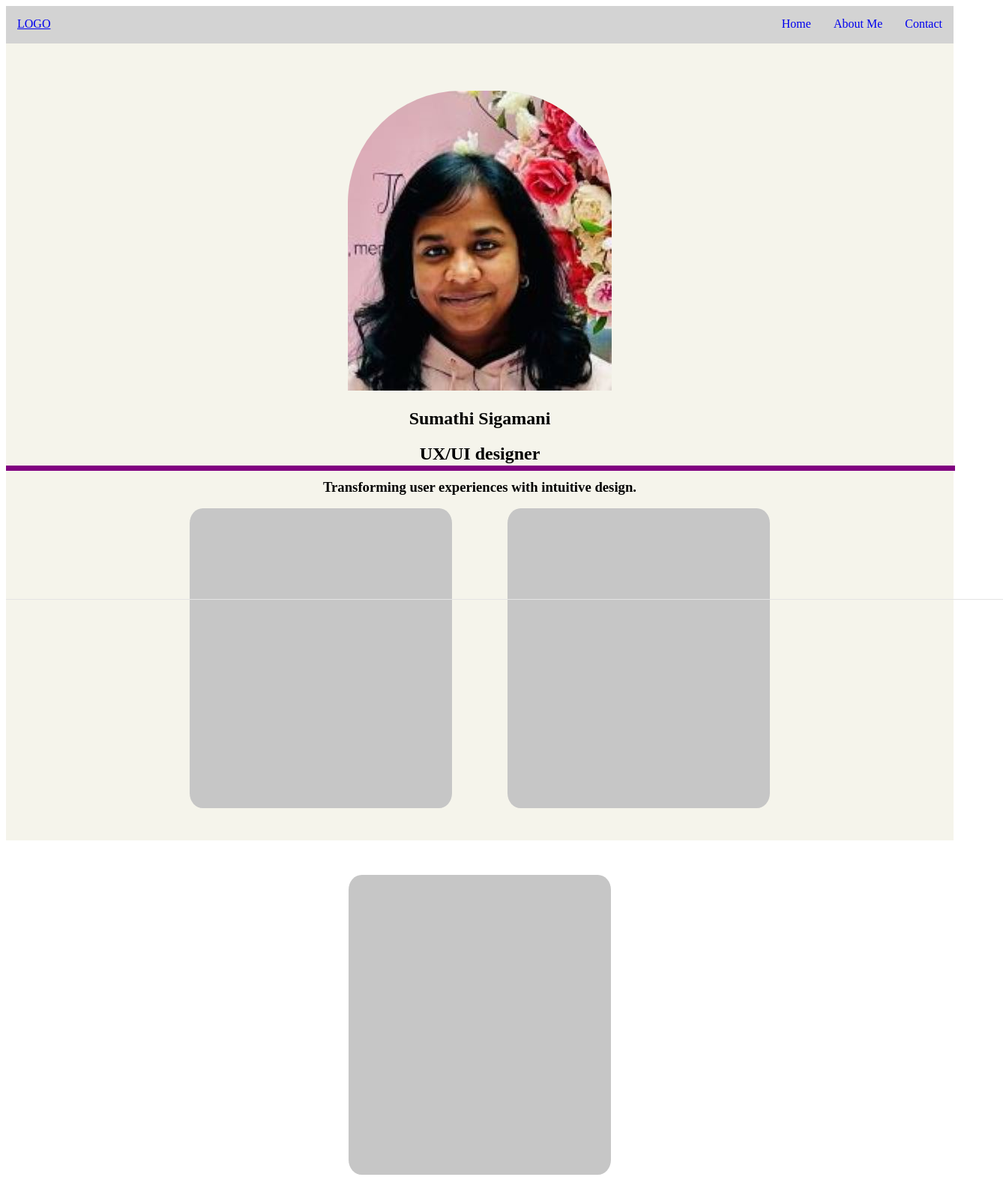
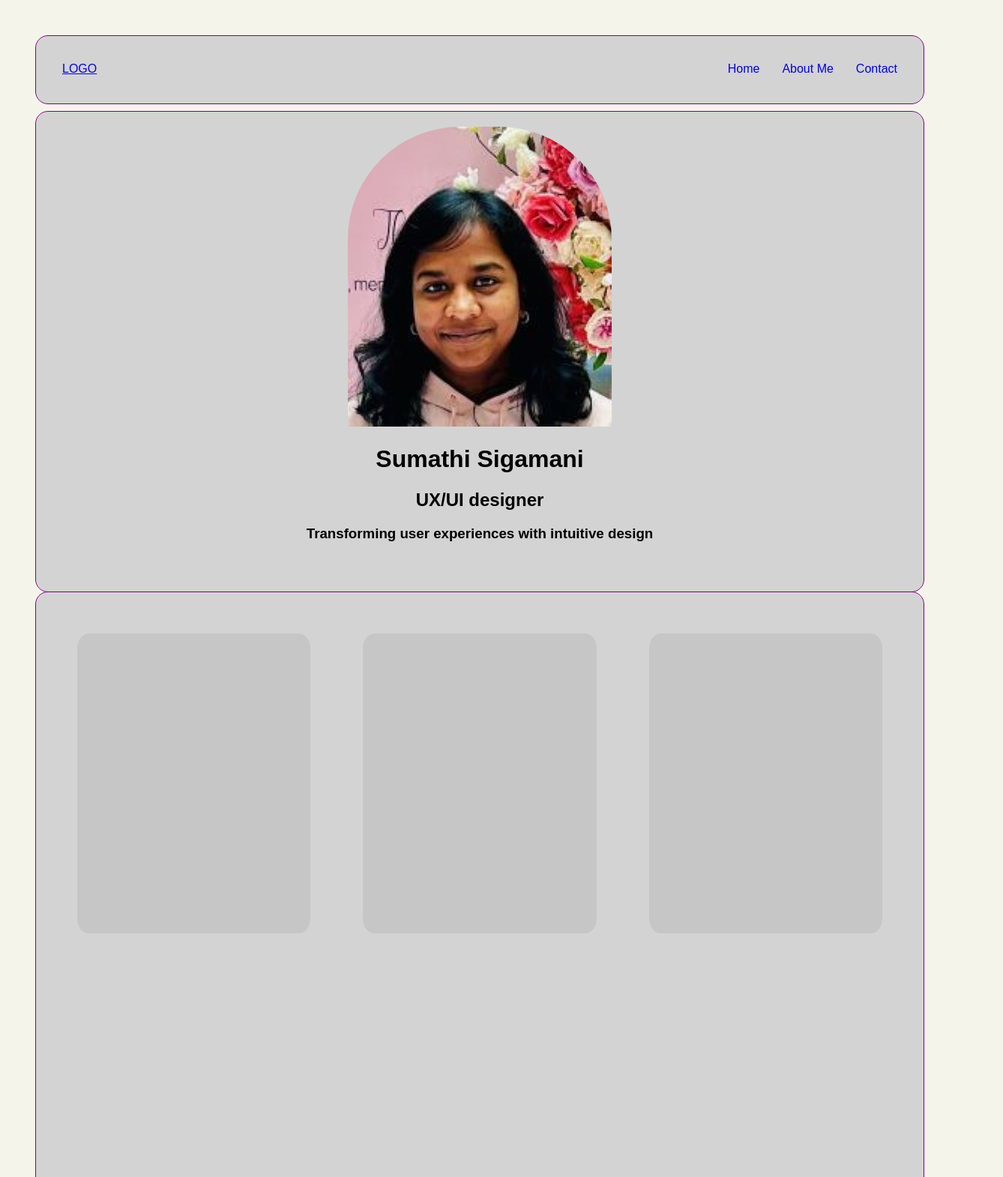
Before and after one commit to sumibaktha/UX_UI_HW_17, a plain HTML site: page index.html in a window 1280 px wide. Shown: the top 1570 px of the page at 75% size, 1338 px wide, since content can reach past the window. Drawn offline with Linux system fonts and the light colour scheme.

Commit message:
Module 18 Homework submission

```diff
--- a/css/index.css
+++ b/css/index.css
@@ -1,3 +1,8 @@
+body {
+  background-color: #F5F4EB;
+  margin: 3em;
+  font-family: arial, helvetica, sans-serif;
+}
 nav {
   height: 50px;
   background-color: lightgrey;
@@ -13,34 +18,34 @@ nav {
 /* p{
   padding-bottom: 50px;
 } */
-#divider {
+/* #divider {
   display: flex;
   padding: 1px;
-/*   flex-grow:1%; */
+  flex-grow:1%;
   background-color: purple;
   height: 5px;
   width: 100%;
-}
+} */
 img{
   border-radius: 150px 150px 0 0;
 }
-.left {
+/* .heroImage {
   float: top;
   padding-top: 5%;
-  height: 500px;
+  height: 600px;
   background-color: #F5F4EB;
   width: 100%;
   text-align: center;
-}
-.right {
+} */
+/* .caseStudy {
   float: bottom;
   background-color: #F5F4EB;
   height: 500px;
   width: 100%;
   text-align: center;
-}
+} */
 
-.card {
+/* .card {
   display: inline-block;
   background-color: #C6C6C6;
   border-radius: 5%;
@@ -48,18 +53,20 @@ img{
   width: 350px;
   margin: 35px;
   margin-top: 50px;
-}
+} */
 .site-footer {
   display: flex;
   /* align-content:flex-end; */
-  background-color: #f2f2f2;
-  border-top: 1px solid #e4e4e4;
+  background-color: #131111;
+  border-top: 1px solid #131111;
   padding: 0 25px;
   position: absolute;
+  flex-direction: column;
+  justify-content: flex-end;
   width: 100%;
   bottom: 0;
 }
-
+/*
 .footer-nav ul {
   padding: 0;
   margin: 0;
@@ -70,7 +77,7 @@ img{
   display: inline-block;
   vertical-top: top;
 }
-
+/*
 .footer-nav a {
   color: #666666;
   line-height: 40px;
@@ -92,9 +99,73 @@ img{
 
 .right-site-links li {
   margin-left: 1.5rem;
+} */
+
+
+
+/* WITH GRID PROPERTIES */
+
+.grid {
+  display: grid;
+
+  grid-template-columns: 1fr 1fr 1fr;
+/*   grid-template-rows: 200px repeat(auto-fill, 200px) 600px; */
+  grid-auto-rows: minmax(100px, auto) minmax(max-content, 2fr) minmax(20%, 80vmax);
+  grid-gap: 1px;
+  grid-template-areas:
+    "title title title"
+    "header header header"
+    "content content content"
+    "footer footer footer";
+}
+.title {
+  grid-area: title;
+    height: 50px;
+  background-color: lightgrey;
+
+}
+.header {
+  grid-area: header;
+  float: top;
+  padding-top: 0%;
+  height: 600px;
+  background-color: #F5F4EB;
+  text-align: center;
+}
+.sidebar {
+  grid-area: sidebar;
+}
+.content {
+  grid-area: content;
+  display: grid;
+  grid-template-rows: 0.1fr 1fr 2.5fr 0.5fr;
+  grid-template-columns: 1fr 1fr 1fr;
+}
+.footer {
+  grid-area: footer;
 }
 
-/*
+/* Nested Grid */
+.nested {
+  display: inline-block;
+  background-color: #C6C6C6;
+  border-radius: 5%;
+  height: 400px;
+  /* width: 350px; */
+  margin: 35px;
+  /* margin-top: 50px; */
+}
+
+
+/* Styling */
+
+.grid > div {
+  padding: 20px;
+ background-color:lightgrey;
+ outline: 1px ridge purple;
+ border-radius: 1rem ;
+}
+
 @media screen and (max-height: 471px) {
   body, html {
     height: auto;
@@ -120,4 +191,4 @@ img{
   .right-site-links {
     float: none;
   }
-} */
+}
--- a/index.html
+++ b/index.html
@@ -1,41 +1,47 @@
 <!DOCTYPE html>
-<html>
+<html lang="en">
+  <meta charset="UTF-8">
+  <meta name="viewport" content="width=device-width, initial-scale=1.0">
+  <title>Sumathi Portfolio</title>
 <head>
   <link href="css/index.css" rel="stylesheet" type="text/css">
 </head>
 
 <body>
-  <nav>
+  <div class="grid">
+
+<!--   <nav> -->
+    <div class="title">
       <div class="logo">
         <a href="https://google.com">LOGO</a>
       </div>
-    <div class="block_element">
         <a href="https://google.com"><div class="inline-block">Contact</div></a>
         <a href="https://google.com"><div class="inline-block">About Me</div></a>
         <a href="https://google.com"><div class="inline-block">Home</div></a>
+<!--       </div> -->
     </div>
-  </nav>
+<!--   </nav> -->
 
-  <section class="wrapper">
-    <div class="left">
-      <img src="images/Sumi.jpg">
+  <div class="header">
+        <img src="images/Sumi.jpg", alt="Sumathi picture">
         <h1>Sumathi Sigamani</h1>
         <h2>UX/UI designer</h2>
-      <h3>Transforming user experiences with intuitive design.</h3>
+        <h3>Transforming user experiences with intuitive design</h3>
   </div>
 
-    <div class="right">
-      <div id="divider"></div>
-      <div class="card">
-      </div>
-      <div class="card">
-      </div>
-      <div class="card">
+  <div class="content">
+<!--     Case Study -->
+      <div class="nested"></div>
+      <div class="nested"></div>
+      <div class="nested"></div>
    </div>
 
+  <div class="footer">
+    <a href="https://google.com"><div class="inline-block">Twitter</div></a>
+    <a href="https://google.com"><div class="inline-block">Facebook</div></a>
+    <a href="https://google.com"><div class="inline-block">LinkedIn</div></a>
+<!--       </div> -->
   </div>
-    <div class="site-footer"></div>
-
-  </section>
+  </div>
 </body>
 </html>
```
Lines whose indentation alone changed are shown as unchanged.
